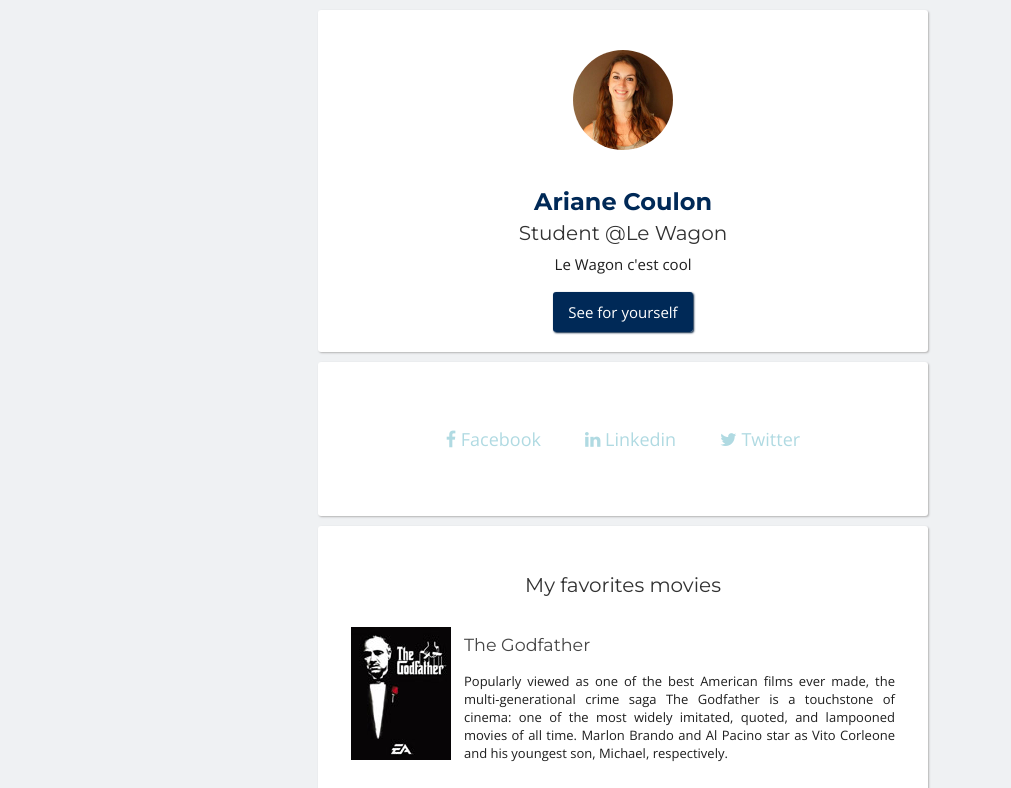
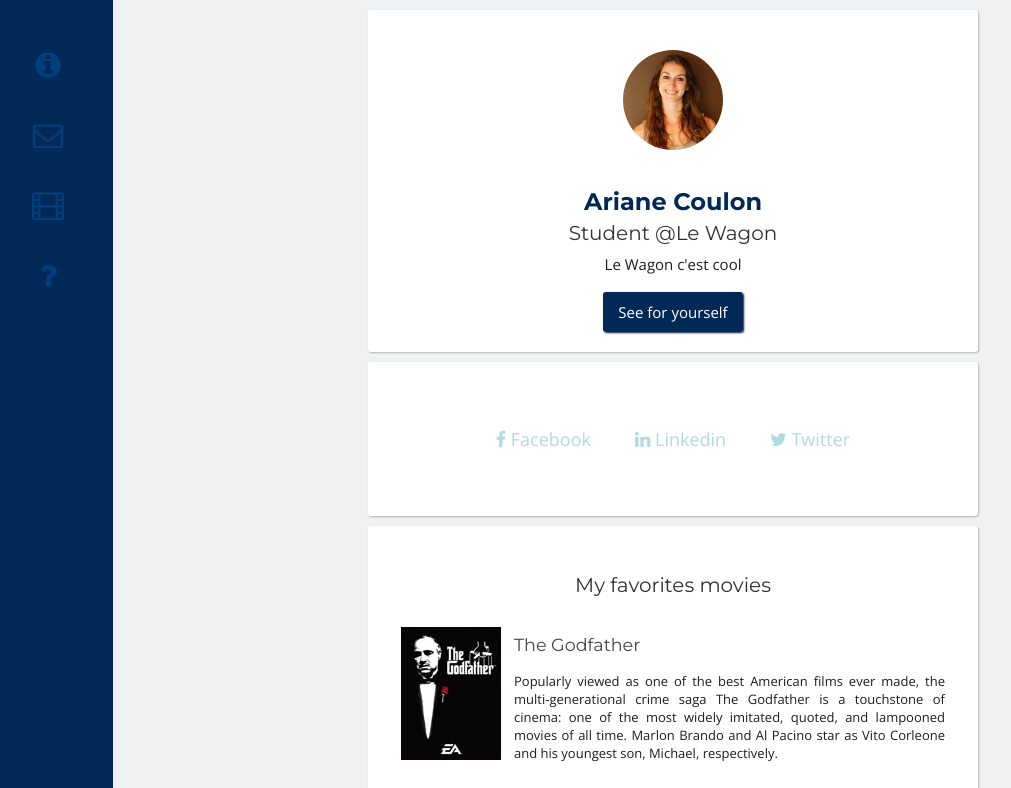
Before and after one commit to ArianeCln/profile, a plain HTML site: page profile/index.html in a window 1280 px wide. Shown: the top 788 px of the page, without its empty margins (17-1028 px from the left). Drawn offline with nearby package versions, Linux system fonts and the light colour scheme.

Commit message:
my profile page

```diff
--- a/profile/index.html
+++ b/profile/index.html
@@ -14,7 +14,19 @@
   </head>
 
   <body>
-    <div class="card-white">
+    <div id="sidebar">
+      <ul>
+        <li><a href="#summary"><i class="fa fa-info-circle"></i></a></li>
+        <li><a href="#social-network"><i class="fa fa-envelope-o"></i></a></li>
+        <li><a href="#favorite-movies"><i class="fa fa-film"></i></a></li>
+        <li><a href="#about"><i class="fa fa-question"></i></a></li>
+      </ul>
+    </div>
+
+
+    <div id="page-content">
+
+      <div class="card-white" id="summary">
         <img class="img-circle" src="../images/Ariane_square.jpg" alt="Ariane Coulon">
         <div class="title-height">
           <h1>Ariane Coulon</h1>
@@ -27,7 +39,9 @@
         </div>
       </div>
 
-    <div class="card-white">
+
+
+      <div class="card-white" id="social-network">
         <ul class="list-inline">
           <li>
             <a href="https://www.facebook.com/ariane.coulon"><i class="fa fa-facebook"></i> Facebook</a>
@@ -41,7 +55,7 @@
         </ul>
       </div>
 
-    <div class="card-white">
+      <div class="card-white" id="favorite-movies">
         <h2>My favorites movies</h2>
         <table>
           <tr>
@@ -86,7 +100,7 @@
           This page has been coded during the <a href=""http://lewagon.com"">FullStack program @LeWagon.</a> That was probably the best experience of my entire life.
         </p>
 
-      <ul class="list-inline">
+        <ul class="list-inline" id="about">
           <li>
             <a href=""><i class="fa fa-star"></i></a>
           </li>
@@ -98,5 +112,7 @@
           </li>
         </ul>
       </div>
+    </div>
+
   </body>
 </html>
--- a/profile/style.css
+++ b/profile/style.css
@@ -32,6 +32,34 @@ p {
 a {
   text-decoration: none;
   color: #B0DAE2;
+}
+
+#sidebar {
+  background-color: #002957;
+  position: fixed;
+  left: 0px;
+  top: 0px;
+  bottom: 0px;
+  width: 130px;
+}
+#sidebar ul {
+  text-decoration: none;
+  font-size: 30px;
+  list-style: none;
+  padding-left: 0px;
+  text-align: center;
+  line-height: 70px;
+}
+#sidebar a {
+  color: #003e7c;
+}
+
+#sidebar a:hover {
+  color: #ffffff;
+}
+
+#page-content {
+  margin-left: 100px;
 }
 
 .card-white {
```
Lines whose indentation alone changed are shown as unchanged.
